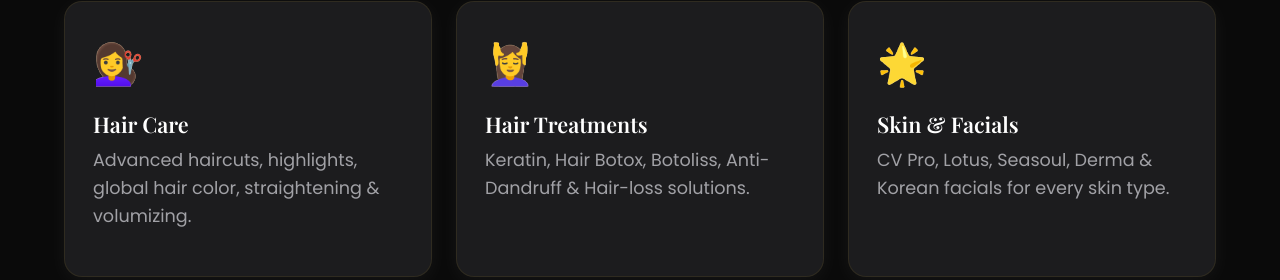
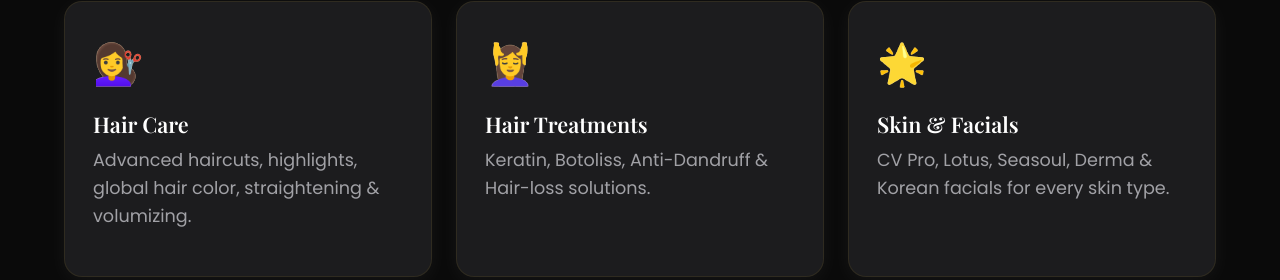
Before and after one commit to pixelperfectsolutions/vogue360-website, a React (Vite) app: page / in a window 1280 px wide. Shown: the part 1056-1336 px from the top of the page. Built offline with nearby package versions, Linux system fonts and the light colour scheme.

Commit message:
Update Home.jsx

```diff
--- a/src/pages/Home.jsx
+++ b/src/pages/Home.jsx
@@ -61,7 +61,7 @@ const Home = () => {
     {
       icon: "💆‍♀️",
       title: "Hair Treatments",
-      description: "Keratin, Hair Botox, Botoliss, Anti-Dandruff & Hair-loss solutions."
+      description: "Keratin, Botoliss, Anti-Dandruff & Hair-loss solutions."
     },
     {
       icon: "🌟",
```
